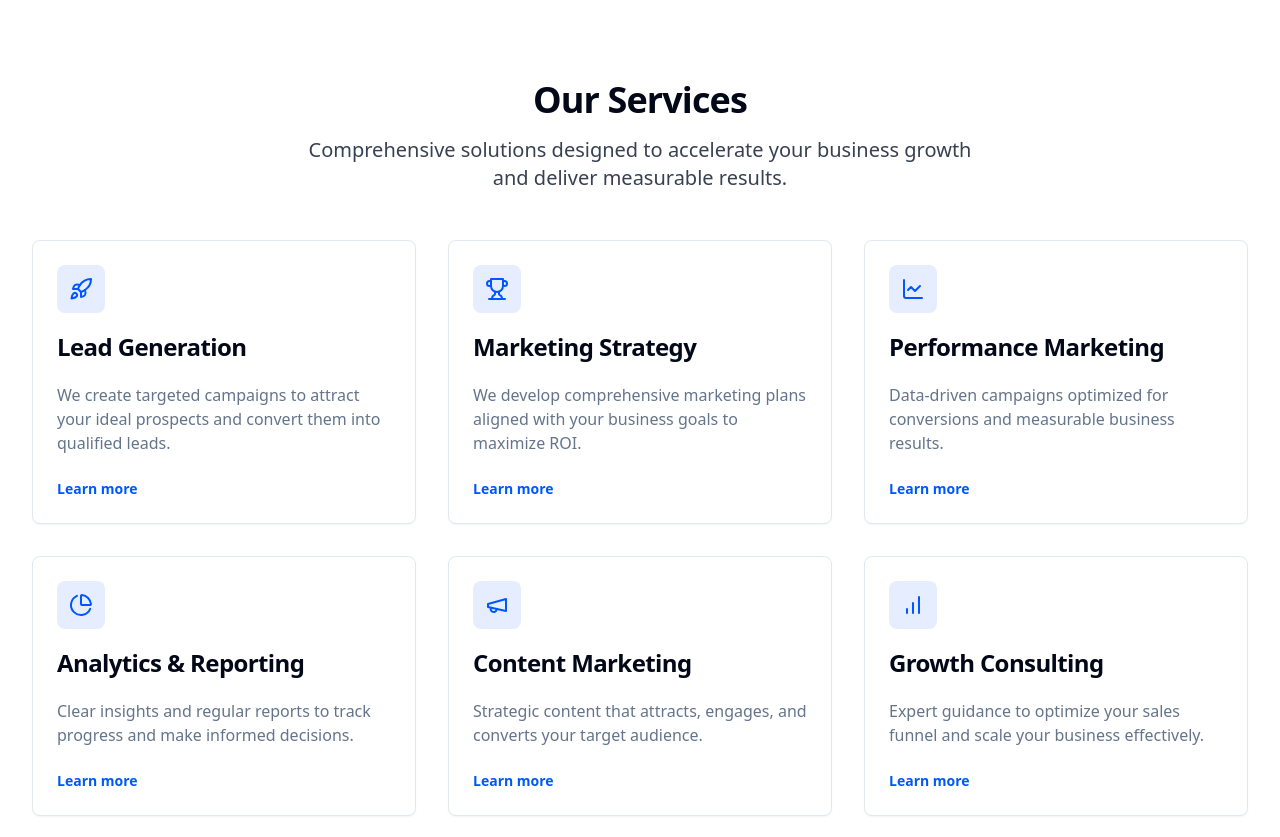
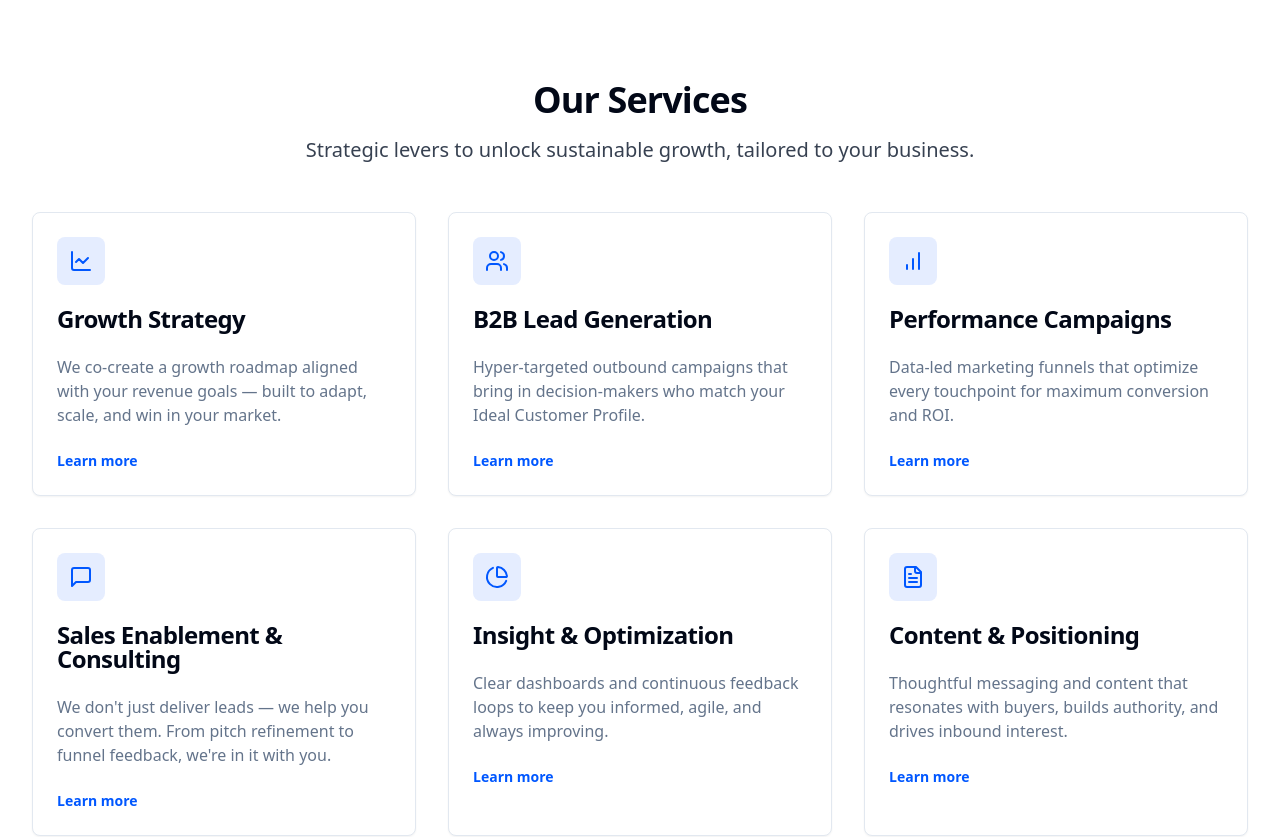
Before and after one commit to LV2024-lovable/leadvelocity, a React (Vite) app: page / in a window 1280 px wide. Shown: the part 800-1637 px from the top of the page. Built offline with nearby package versions, Linux system fonts and the light colour scheme.

Commit message:
Refactor: Update services section
Update the services section with new content and service cards.

```diff
--- a/src/components/Services.tsx
+++ b/src/components/Services.tsx
@@ -1,6 +1,6 @@
 
 import React from 'react';
-import { Rocket, Trophy, LineChart, PieChart, Megaphone, BarChart } from 'lucide-react';
+import { LineChart, Users, BarChart, MessageSquare, PieChart, FileText } from 'lucide-react';
 import { Button } from './ui/button';
 import { Card, CardContent, CardDescription, CardFooter, CardHeader, CardTitle } from './ui/card';
 
@@ -34,34 +34,34 @@ const ServiceCard: React.FC<ServiceCardProps> = ({ title, description, icon }) =
 const Services = () => {
   const services = [
     {
-      title: 'Lead Generation',
-      description: 'We create targeted campaigns to attract your ideal prospects and convert them into qualified leads.',
-      icon: <Rocket className="h-6 w-6 text-velocity-blue" />,
-    },
-    {
-      title: 'Marketing Strategy',
-      description: 'We develop comprehensive marketing plans aligned with your business goals to maximize ROI.',
-      icon: <Trophy className="h-6 w-6 text-velocity-blue" />,
-    },
-    {
-      title: 'Performance Marketing',
-      description: 'Data-driven campaigns optimized for conversions and measurable business results.',
+      title: 'Growth Strategy',
+      description: 'We co-create a growth roadmap aligned with your revenue goals — built to adapt, scale, and win in your market.',
       icon: <LineChart className="h-6 w-6 text-velocity-blue" />,
     },
     {
-      title: 'Analytics & Reporting',
-      description: 'Clear insights and regular reports to track progress and make informed decisions.',
+      title: 'B2B Lead Generation',
+      description: 'Hyper-targeted outbound campaigns that bring in decision-makers who match your Ideal Customer Profile.',
+      icon: <Users className="h-6 w-6 text-velocity-blue" />,
+    },
+    {
+      title: 'Performance Campaigns',
+      description: 'Data-led marketing funnels that optimize every touchpoint for maximum conversion and ROI.',
+      icon: <BarChart className="h-6 w-6 text-velocity-blue" />,
+    },
+    {
+      title: 'Sales Enablement & Consulting',
+      description: 'We don\'t just deliver leads — we help you convert them. From pitch refinement to funnel feedback, we\'re in it with you.',
+      icon: <MessageSquare className="h-6 w-6 text-velocity-blue" />,
+    },
+    {
+      title: 'Insight & Optimization',
+      description: 'Clear dashboards and continuous feedback loops to keep you informed, agile, and always improving.',
       icon: <PieChart className="h-6 w-6 text-velocity-blue" />,
     },
     {
-      title: 'Content Marketing',
-      description: 'Strategic content that attracts, engages, and converts your target audience.',
-      icon: <Megaphone className="h-6 w-6 text-velocity-blue" />,
-    },
-    {
-      title: 'Growth Consulting',
-      description: 'Expert guidance to optimize your sales funnel and scale your business effectively.',
-      icon: <BarChart className="h-6 w-6 text-velocity-blue" />,
+      title: 'Content & Positioning',
+      description: 'Thoughtful messaging and content that resonates with buyers, builds authority, and drives inbound interest.',
+      icon: <FileText className="h-6 w-6 text-velocity-blue" />,
     },
   ];
 
@@ -71,7 +71,7 @@ const Services = () => {
         <div className="text-center mb-12">
           <h2 className="text-3xl md:text-4xl font-bold mb-4">Our Services</h2>
           <p className="text-xl text-gray-700 max-w-2xl mx-auto">
-            Comprehensive solutions designed to accelerate your business growth and deliver measurable results.
+            Strategic levers to unlock sustainable growth, tailored to your business.
           </p>
         </div>
 
```
